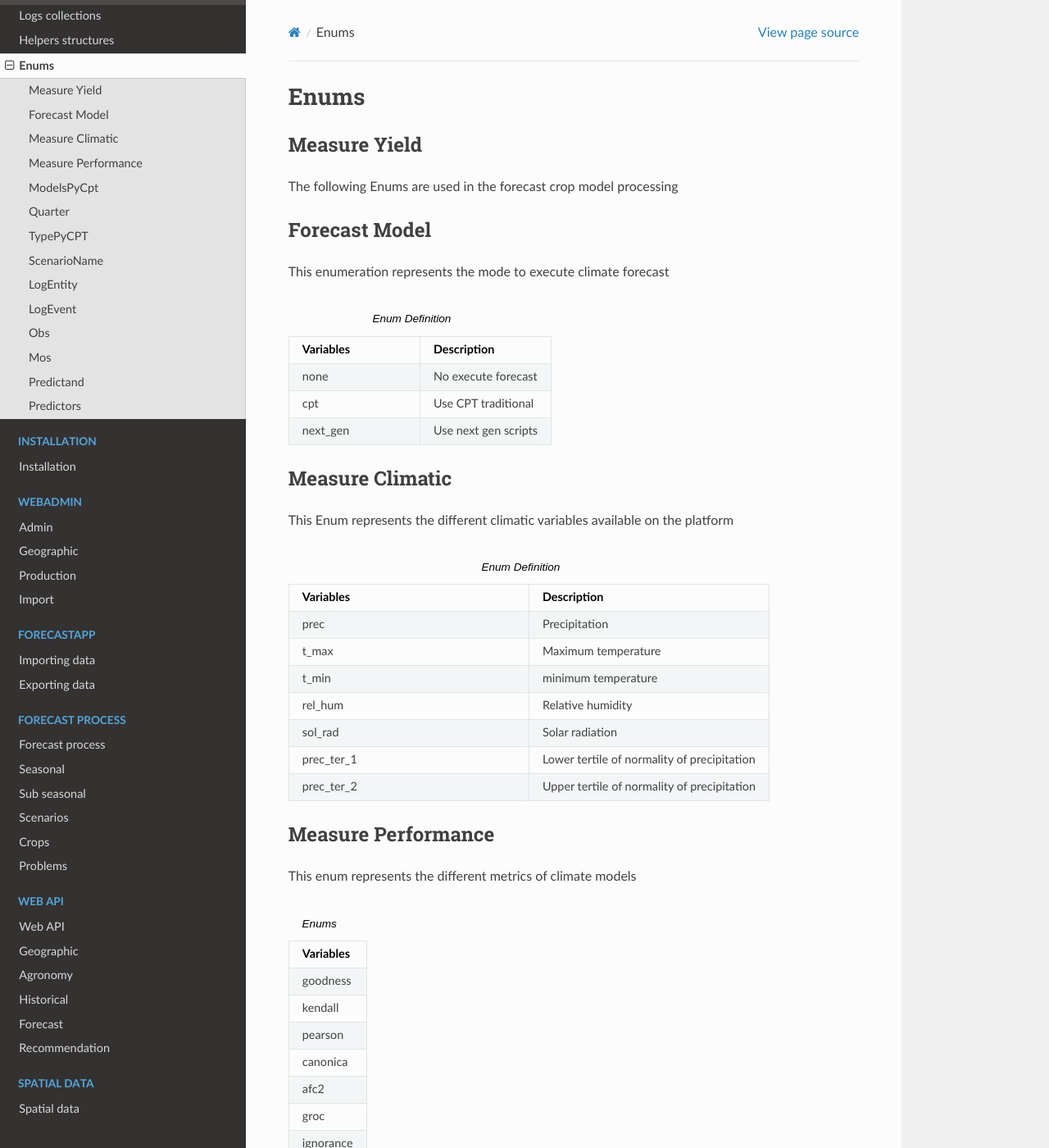
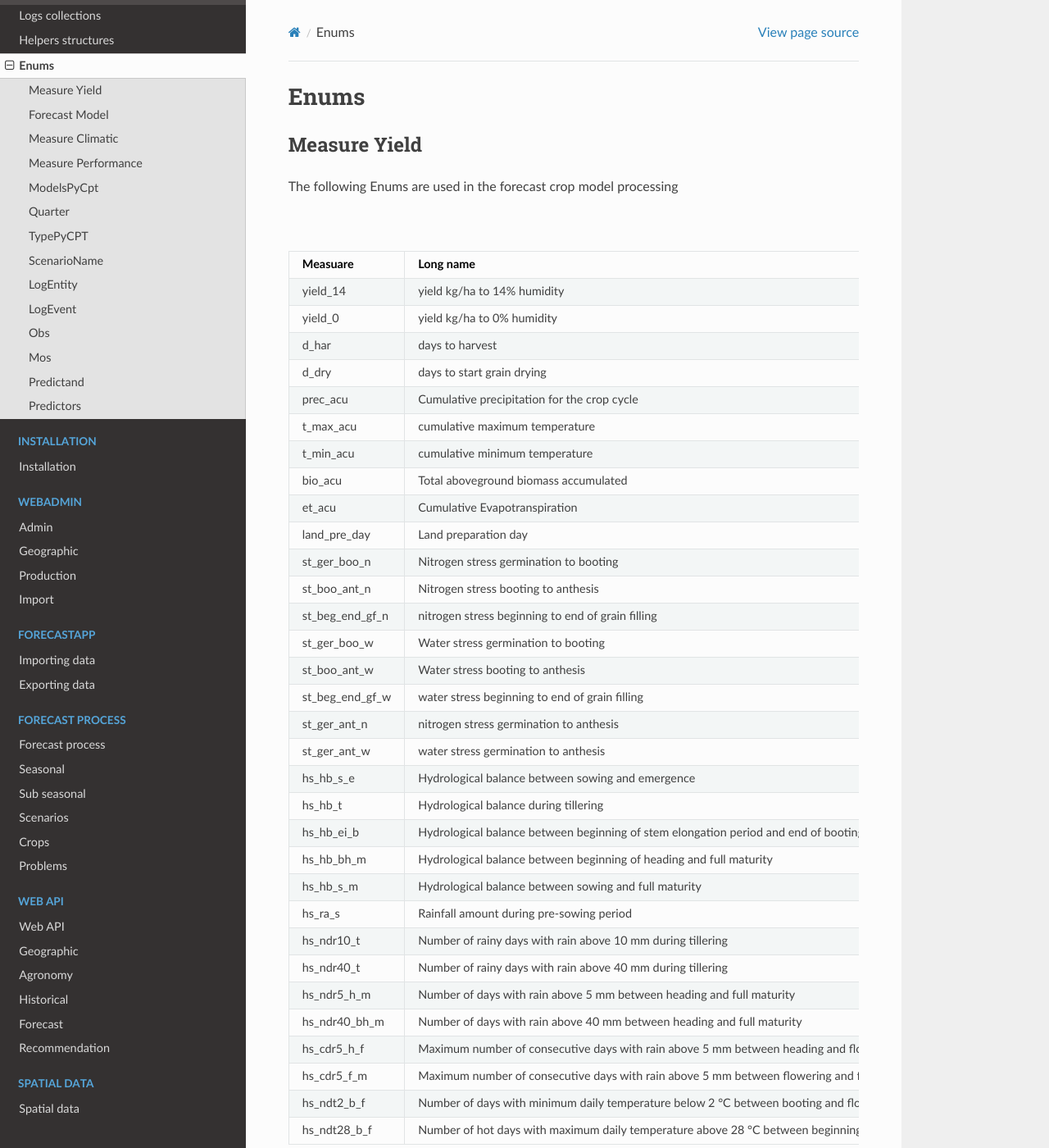
Before and after one commit to stevensotelo/aclimate_docs, a Sphinx documentation site: the page built from docs/source/03-database-enums.rst, in a window 1280 px wide and 1400 px high. Shown: the whole window at 82% size. Built offline with Sphinx 7.4.7 and the Read the Docs theme 2.0.0, drawn with Linux system fonts in a browser that asks for light colours.

Commit message:
fixed error

```diff
--- a/docs/source/03-database-enums.rst
+++ b/docs/source/03-database-enums.rst
@@ -9,7 +9,9 @@
 
 The following Enums are used in the forecast crop model processing
 
-.. list-table:: Enum Definition
+.. _Measuares Definition:
+
+.. list-table:: Measuares Definition
   :widths: 25 25 25
   :header-rows: 1
 
@@ -19,70 +21,100 @@
 
   * - yield_14
     - yield kg/ha to 14% humidity
+    -
   * - yield_0
     - yield kg/ha to 0% humidity
+    -
   * - d_har
     - days to harvest
+    -
   * - d_dry
     - days to start grain drying
+    -
   * - prec_acu
     - Cumulative precipitation for the crop cycle
+    -
   * - t_max_acu
     - cumulative maximum temperature
+    -
   * - t_min_acu
     - cumulative minimum temperature
+    -
   * - bio_acu
     - Total aboveground biomass accumulated
+    -
   * - et_acu
     - Cumulative Evapotranspiration
+    -
   * - land_pre_day
     - Land preparation day
     - When the value is -1 it indicates that the soil is very wet, which is why the machinery cannot be used on this soil.
   * - st_ger_boo_n
     - Nitrogen stress germination to booting
+    -
   * - st_boo_ant_n
     - Nitrogen stress booting to anthesis
+    -
   * - st_beg_end_gf_n
     - nitrogen stress beginning to end of grain filling
+    -
   * - st_ger_boo_w
     - Water stress germination to booting
+    -
   * - st_boo_ant_w
     - Water stress booting to anthesis
+    -
   * - st_beg_end_gf_w
     - water stress beginning to end of grain filling
+    -
   * - st_ger_ant_n
     - nitrogen stress germination to anthesis
+    -
   * - st_ger_ant_w
     - water stress germination to anthesis
+    -
   * - hs_hb_s_e
     - Hydrological balance between sowing and emergence
+    -
   * - hs_hb_t
     - Hydrological balance during tillering
+    -
   * - hs_hb_ei_b
     - Hydrological balance between  beginning of stem elongation period and end of booting
+    -
   * - hs_hb_bh_m
     - Hydrological balance between beginning of heading and full maturity
+    -
   * - hs_hb_s_m
     - Hydrological balance between sowing and full maturity
+    -
   * - hs_ra_s
     - Rainfall amount during pre-sowing period
+    -
   * - hs_ndr10_t
     - Number of rainy days with rain above 10 mm  during tillering
+    -
   * - hs_ndr40_t
     - Number of rainy days with rain above 40 mm  during tillering
+    -
   * - hs_ndr5_h_m
     - Number of days with rain above 5 mm between heading and full maturity
+    -
   * - hs_ndr40_bh_m
     - Number of days with rain above 40 mm between heading and full maturity
+    -
   * - hs_cdr5_h_f
     - Maximum number of consecutive days with rain above 5 mm between heading and flowering
+    -
   * - hs_cdr5_f_m
     - Maximum number of consecutive days with rain above 5 mm between flowering and full maturity
+    -
   * - hs_ndt2_b_f
     - Number of days with minimum daily temperature below 2 °C between booting and flowering
+    -
   * - hs_ndt28_b_f
     - Number of hot days with maximum daily temperature above 28 °C between beginning of stem elongation period and flowering
-
+    -
 
 Forecast Model
 ==============
```
Also changed, not shown: docs/source/08-forecast.rst (+31 -0 lines).
